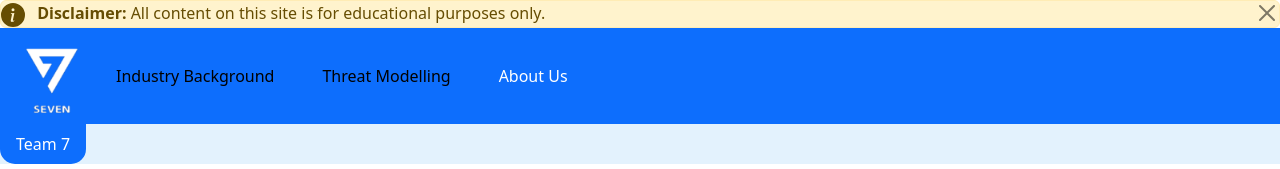
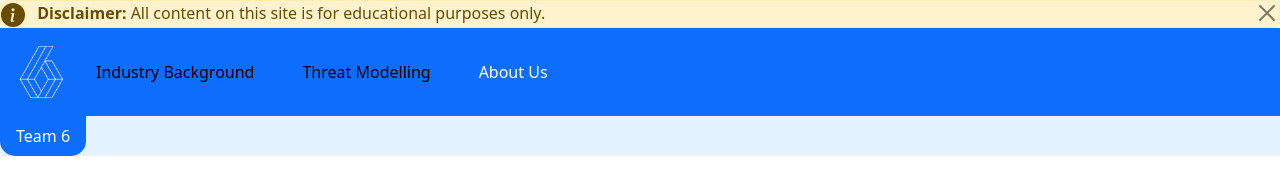
Before and after one commit to sychi77/T596, a plain HTML site: page about-us.html in a window 1280 px wide. Shown: the top 169 px of the page. Drawn offline with nearby package versions, Linux system fonts and the light colour scheme.

Commit message:
Rename to team 6

```diff
--- a/about-us.html
+++ b/about-us.html
@@ -2,7 +2,7 @@
 <html lang="en">
 
 <head>
-    <title>T596: AI For Cybersecurity (Team 7)</title>
+    <title>T596: AI For Cybersecurity (Team 6)</title>
     <meta charset="utf-8">
     <meta name="viewport" content="width=device-width, initial-scale=1">
     <!-- Bootstrap -->
@@ -33,8 +33,8 @@
     <!-- Header Nav Bar -->
     <nav class="navbar navbar-expand-lg navbar-dark bg-primary">
         <div class="container-fluid">
-            <img src="./assets/team_7_logo.png" alt="" width="80" height="80" class="d-inline-block align-text-top">
-            <!-- TEAM 7 -->
+            <img src="./assets/team_6_logo.png" alt="" width="60" height="60" class="d-inline-block align-text-top">
+            <!-- Team 6 -->
             <div class="collapse navbar-collapse" id="navbarNav">
                 <ul class="navbar-nav">
                     <li class="nav-item p-3">
@@ -54,12 +54,12 @@
     <ul class="nav nav-pills mb-3" id="pills-tab" role="tablist" style="background: #e3f2fd;">
         <li class="nav-item" role="presentation">
             <button class="nav-link active" id="pills-team-tab" data-bs-toggle="pill" data-bs-target="#pills-team"
-                type="button" role="tab" aria-controls="pills-team" aria-selected="true">Team 7</button>
+                type="button" role="tab" aria-controls="pills-team" aria-selected="true">Team 6</button>
         </li>
     </ul>
     <!-- Body Content -->
     <div class="container-fluid">
-        <!-- Team 7 Members List -->
+        <!-- Team 6 Members List -->
         <div class="tab-content" id="pills-tabContent">
             <div class="tab-pane fade show active" id="pills-team" role="tabpanel" aria-labelledby="pills-team-tab">
                 <!-- Profile Card -->
```
Also changed, not shown: index.html (+3 -3 lines), threat-model.html (+3 -3 lines), assets/team_6_logo.png (added), 1 other file.
